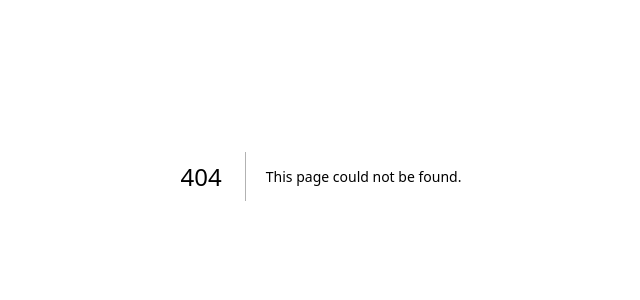
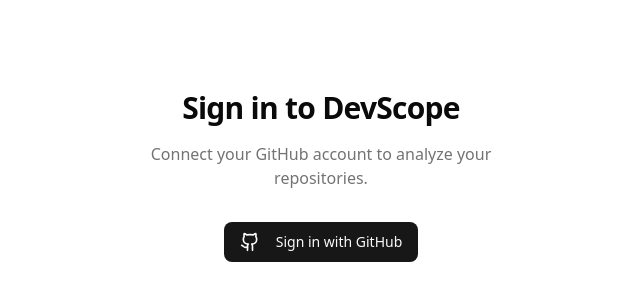
Before and after one commit to Andersonrrocha/git-view, a Next.js app in the folder apps/web/: page /auth/signin in a window 1280 px wide. Before the commit this address had no page. Shown: the part 224-524 px from the top of the page, without its empty margins (319-959 px from the left). Built offline with nearby package versions, Linux system fonts and the light colour scheme; no server answers.

Commit message:
feat: add github oauth authentication

```diff
--- /dev/null
+++ b/apps/web/src/app/api/auth/[...nextauth]/route.ts
@@ -0,0 +1,3 @@
+import { handlers } from "@/lib/auth";
+
+export const { GET, POST } = handlers;
--- /dev/null
+++ b/apps/web/src/app/auth/signin/page.tsx
@@ -0,0 +1,20 @@
+import { auth } from "@/lib/auth";
+import { redirect } from "next/navigation";
+import { SignInButton } from "./sign-in-button";
+
+export default async function SignInPage() {
+  const session = await auth();
+  if (session) redirect("/dashboard");
+
+  return (
+    <div className="flex min-h-screen flex-col items-center justify-center gap-8 bg-background px-4">
+      <div className="flex flex-col items-center gap-4 text-center">
+        <h1 className="text-3xl font-bold tracking-tight">Sign in to DevScope</h1>
+        <p className="max-w-sm text-muted-foreground">
+          Connect your GitHub account to analyze your repositories.
+        </p>
+      </div>
+      <SignInButton />
+    </div>
+  );
+}
--- /dev/null
+++ b/apps/web/src/app/auth/signin/sign-in-button.tsx
@@ -0,0 +1,14 @@
+"use client";
+
+import { signIn } from "next-auth/react";
+import { Github } from "lucide-react";
+import { Button } from "@/components/ui/button";
+
+export function SignInButton() {
+  return (
+    <Button size="lg" onClick={() => signIn("github", { callbackUrl: "/dashboard" })}>
+      <Github className="mr-2 size-5" />
+      Sign in with GitHub
+    </Button>
+  );
+}
--- a/apps/web/src/app/page.tsx
+++ b/apps/web/src/app/page.tsx
@@ -1,8 +1,13 @@
 import Link from "next/link";
 import { GitBranch } from "lucide-react";
 import { Button } from "@/components/ui/button";
+import { auth } from "@/lib/auth";
+import { redirect } from "next/navigation";
 
-export default function Home() {
+export default async function Home() {
+  const session = await auth();
+  if (session) redirect("/dashboard");
+
   return (
     <div className="flex min-h-screen flex-col items-center justify-center gap-8 bg-background px-4">
       <div className="flex flex-col items-center gap-4 text-center">
@@ -16,7 +21,7 @@ export default function Home() {
         </p>
       </div>
       <Button asChild size="lg">
-        <Link href="/dashboard">Get Started</Link>
+        <Link href="/auth/signin">Get Started</Link>
       </Button>
     </div>
   );
--- /dev/null
+++ b/apps/web/src/lib/auth.ts
@@ -0,0 +1,22 @@
+import NextAuth from "next-auth";
+import GitHub from "next-auth/providers/github";
+
+export const { handlers, auth, signIn, signOut } = NextAuth({
+  providers: [GitHub],
+  session: { strategy: "jwt" },
+  pages: {
+    signIn: "/auth/signin",
+  },
+  callbacks: {
+    async jwt({ token, account }) {
+      if (account) {
+        token.accessToken = account.access_token;
+      }
+      return token;
+    },
+    async session({ session, token }) {
+      session.accessToken = token.accessToken as string;
+      return session;
+    },
+  },
+});
--- /dev/null
+++ b/apps/web/src/middleware.ts
@@ -0,0 +1,5 @@
+export { auth as middleware } from "@/lib/auth";
+
+export const config = {
+  matcher: ["/dashboard/:path*"],
+};
--- /dev/null
+++ b/apps/web/src/types/next-auth.d.ts
@@ -0,0 +1,13 @@
+import "next-auth";
+
+declare module "next-auth" {
+  interface Session {
+    accessToken: string;
+  }
+}
+
+declare module "next-auth/jwt" {
+  interface JWT {
+    accessToken?: string;
+  }
+}
```
